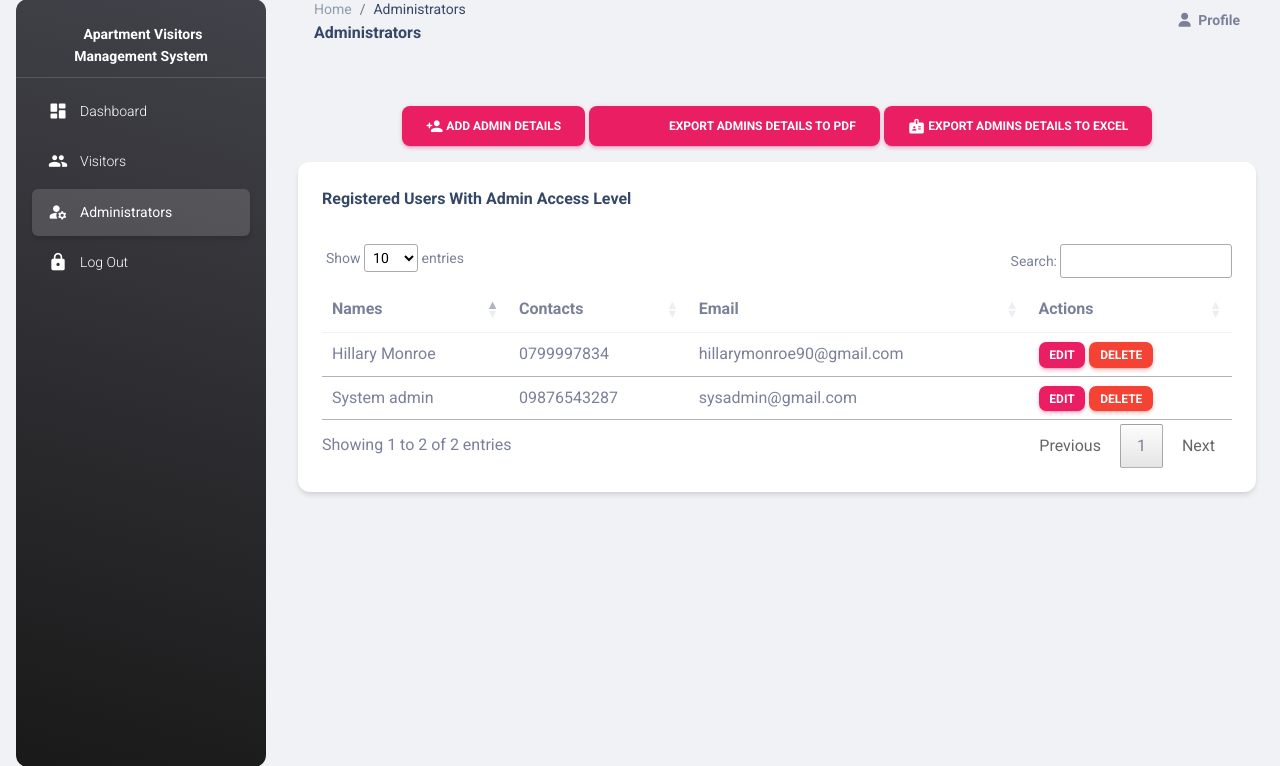
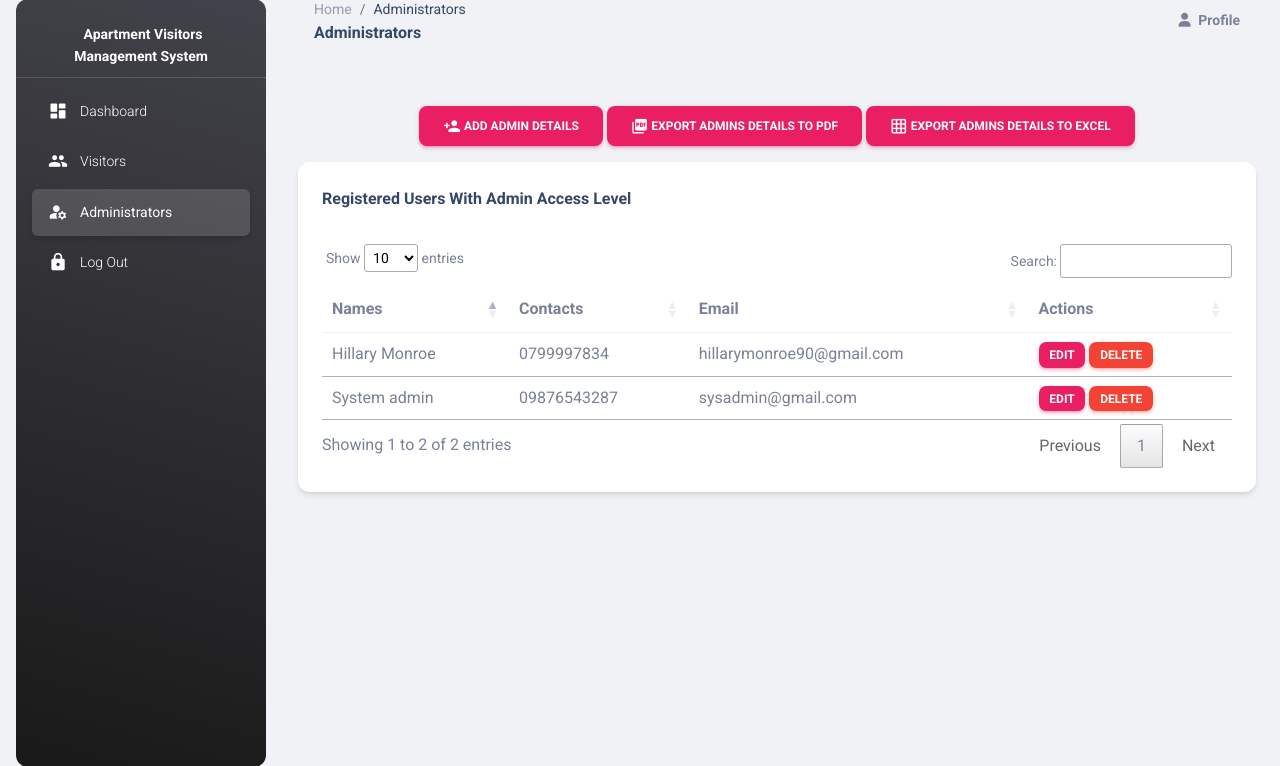
Before and after one commit to MartMbithi/Weekend_Project_VII, a PHP site: page /views/administrators in a window 1280 px wide. Shown: the part 17-783 px from the top of the page. Run offline with PHP 8.4, Linux system fonts and the light colour scheme; a user stored in the database is signed in; data comes from the database, SQL or seed files in the repository; some libraries are stand-ins or nearby versions.

Commit message:
Craft Admin Icons

```diff
--- a/views/administrators.php
+++ b/views/administrators.php
@@ -51,10 +51,10 @@ require_once('../partials/head.php');
                         <i class="material-icons opacity-10">person_add</i> Add Admin Details
                     </button>
                     <a href="export_pdf_admins" class="btn btn-primary">
-                        <i class="material-icons opacity-10">pdf</i> Export Admins Details To PDF
+                        <i class="material-icons opacity-10">picture_as_pdf</i> Export Admins Details To PDF
                     </a>
                     <a href="export_xls_admins" class="btn btn-primary">
-                        <i class="material-icons opacity-10">badge</i> Export Admins Details To Excel
+                        <i class="material-icons opacity-10">grid_on</i> Export Admins Details To Excel
                     </a>
                 </div>
             </div>
```
